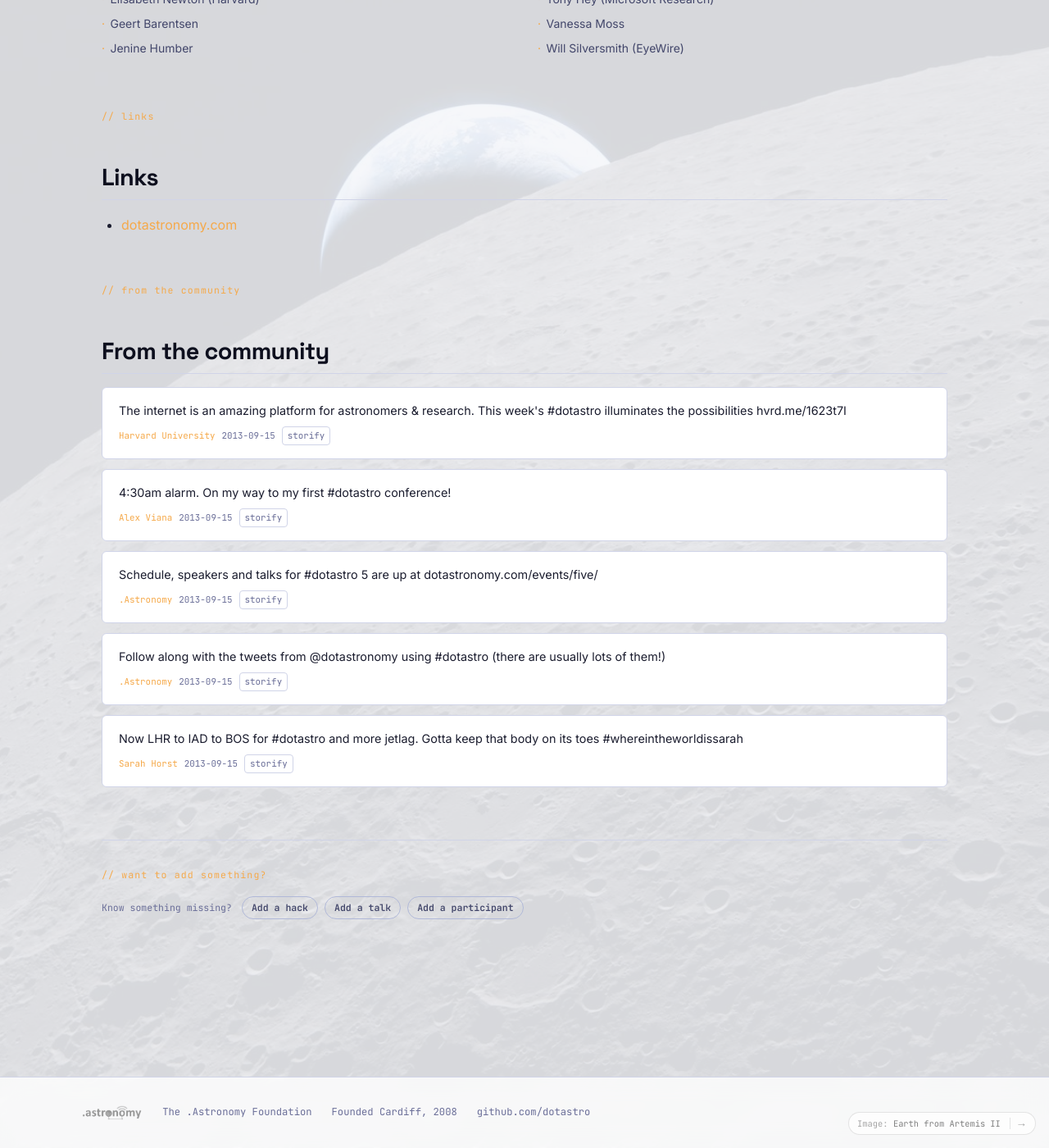
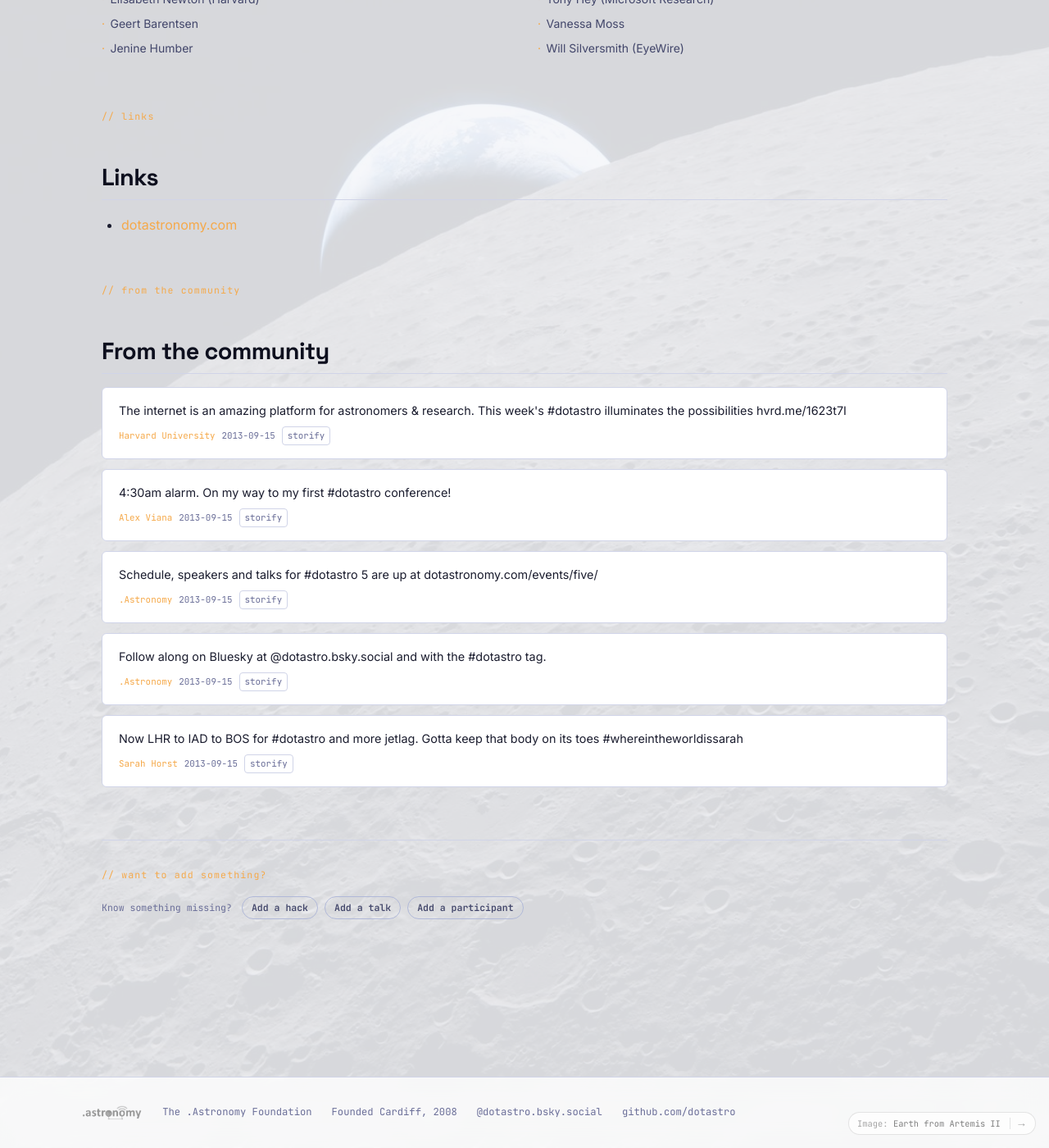
Before and after one commit to dotastro/dotastrosite, a Jekyll site: the page built from events/five/index.md, in a window 1280 px wide and 1400 px high, scrolled down 3656 px. Shown: the whole window at 82% size. Built offline with Jekyll 4.4.1, drawn with Linux system fonts in a browser that asks for light colours.

Commit message:
Bluesky: replace Twitter links with @dotastro.bsky.social, add to footer, update brain trust note

```diff
--- a/_layouts/default.html
+++ b/_layouts/default.html
@@ -81,6 +81,7 @@
       <img src="{{ site.baseurl }}/assets/dotlogo_white.png" alt=".Astronomy">
       <span>The .Astronomy Foundation</span>
       <span>Founded Cardiff, 2008</span>
+      <a href="https://bsky.app/profile/dotastro.bsky.social" target="_blank" rel="noopener">@dotastro.bsky.social</a>
       <a href="https://github.com/dotastro">github.com/dotastro</a>
     </div>
   </footer>
--- a/events/five/index.md
+++ b/events/five/index.md
@@ -168,7 +168,7 @@
 <div class="cp-meta"><span class="cp-author">.Astronomy</span> <span class="cp-date">2013-09-15</span> <span class="cp-source">storify</span></div>
 </div>
 <div class="community-post">
-<div class="cp-text">Follow along with the tweets from @dotastronomy using #dotastro (there are usually lots of them!)</div>
+<div class="cp-text">Follow along on Bluesky at @dotastro.bsky.social and with the #dotastro tag.</div>
 <div class="cp-meta"><span class="cp-author">.Astronomy</span> <span class="cp-date">2013-09-15</span> <span class="cp-source">storify</span></div>
 </div>
 <div class="community-post">
```
Also changed, not shown: about.md (+1 -1 lines), brain-trust.md (+1 -1 lines).
